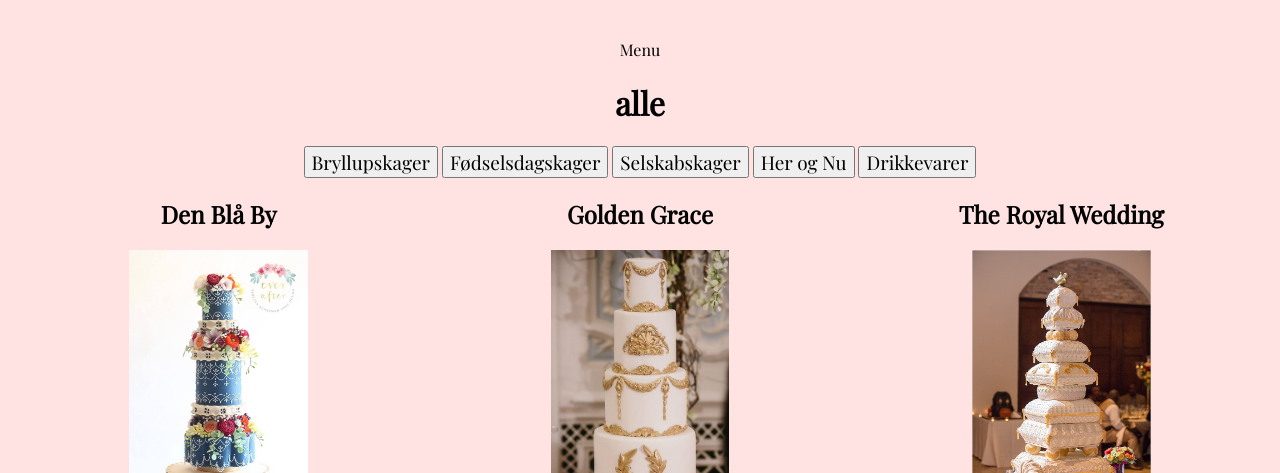
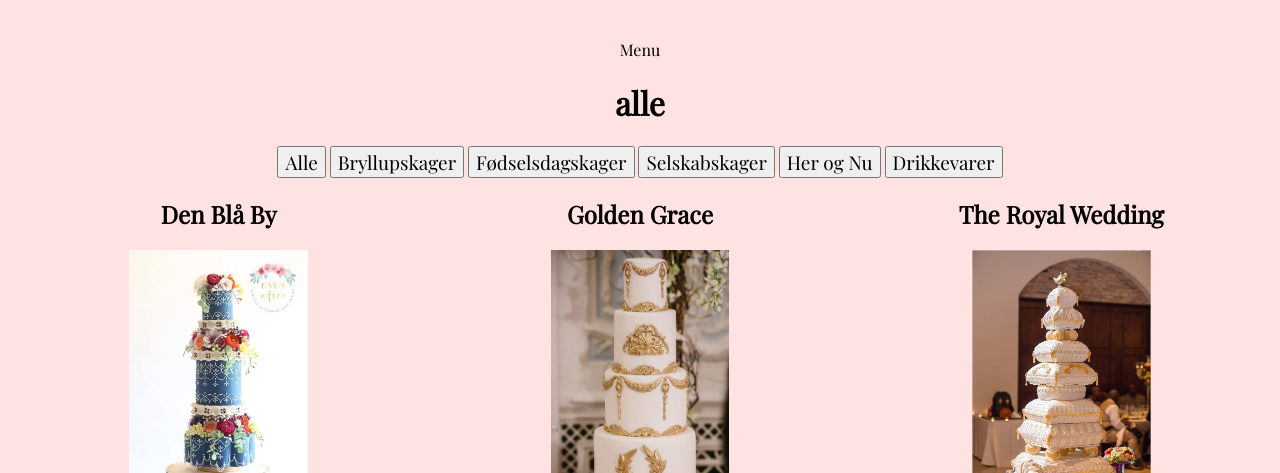
Before and after one commit to yasm0217/marrokansk_desserthus, a plain HTML site: page index.html in a window 1280 px wide. Shown: the part 627-1100 px from the top of the page. Drawn offline with nearby package versions, Linux system fonts and the light colour scheme.

Commit message:
alle knap

```diff
--- a/index.html
+++ b/index.html
@@ -30,6 +30,7 @@
     <header>
         <h1></h1>
         <nav>
+            <button class="menu-item" data-kategori="alle">Alle</button>
             <button class="menu-item" data-kategori="bryllupskager">Bryllupskager</button>
             <button class="menu-item" data-kategori="fødselsdagskager">Fødselsdagskager</button>
             <button class="menu-item" data-kategori="selskabskager">Selskabskager</button>
```
